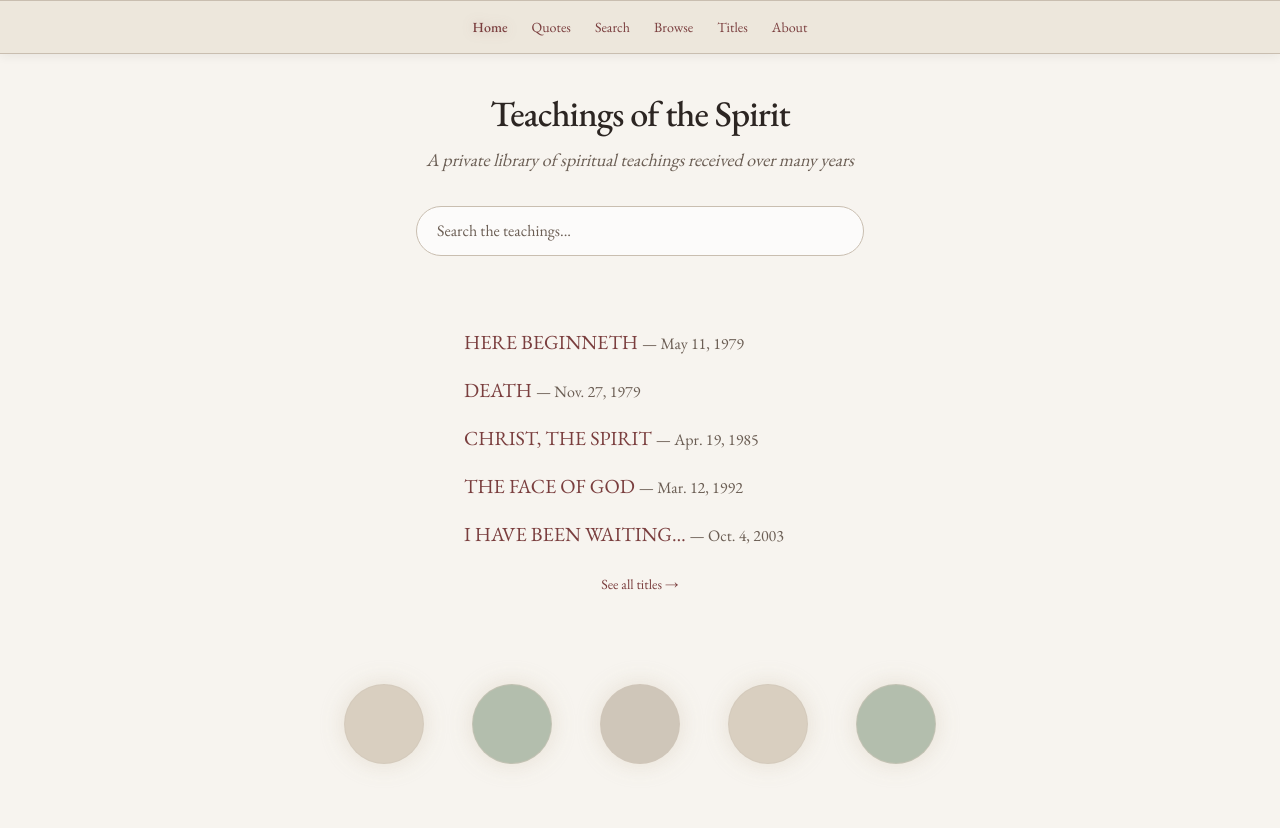
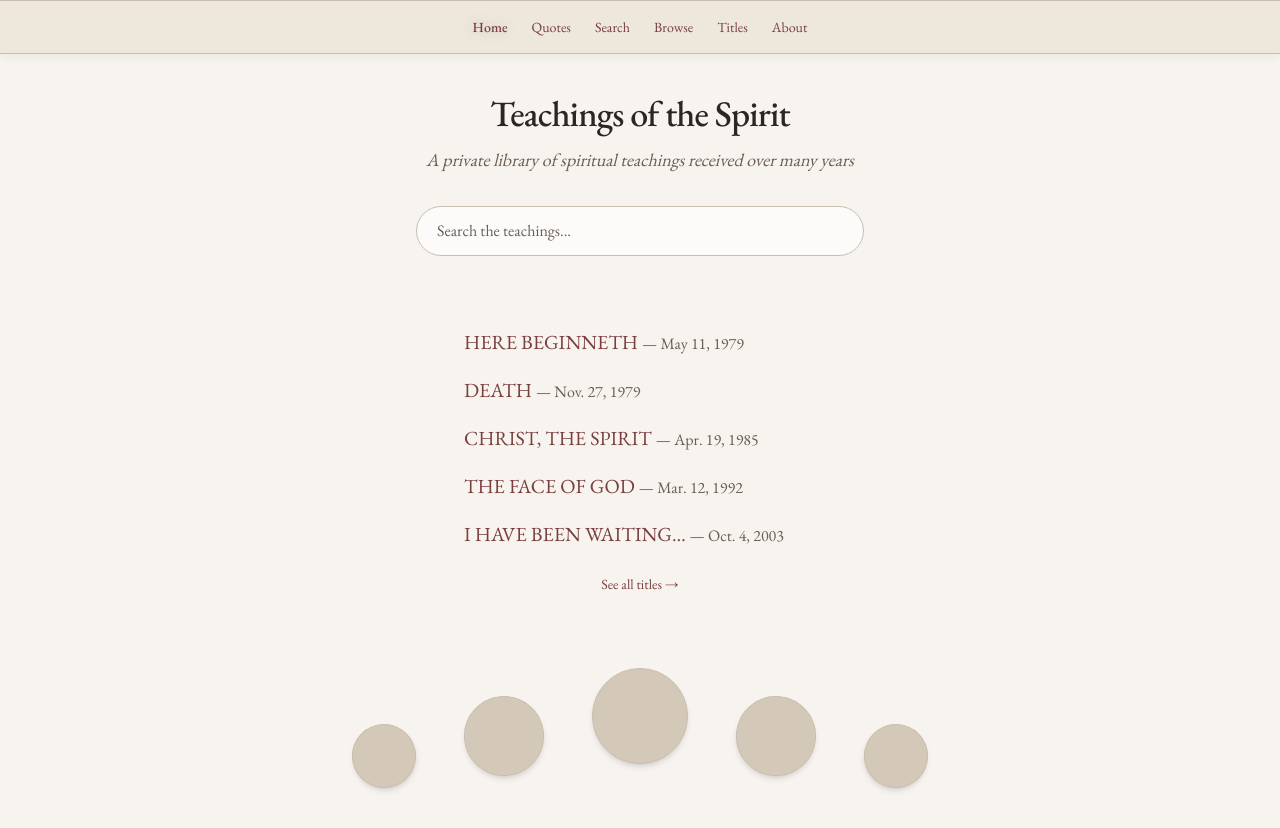
Before and after one commit to TeachingsoftheSpirit/teachings-of-the-spirit, a Next.js app: page / in a window 1280 px wide. Built offline with nearby package versions, Linux system fonts and the light colour scheme.

Commit message:
home page circles smile shape

```diff
--- a/app/page.tsx
+++ b/app/page.tsx
@@ -8,14 +8,6 @@ export default function Home() {
     { number: 796, title: "CHRIST, THE SPIRIT", date: "Apr. 19, 1985" },
     { number: 1247, title: "THE FACE OF GOD", date: "Mar. 12, 1992" },
     { number: 2873, title: "I HAVE BEEN WAITING…", date: "Oct. 4, 2003" },
-  ]
-
-  const mysticalCircles = [
-    { theme: "Balance", color: "#D4C9B8", link: "/titles?theme=balance" },
-    { theme: "Death", color: "#A8B5A2", link: "/titles?theme=death" },
-    { theme: "Grace", color: "#C9BEB0", link: "/titles?theme=grace" },
-    { theme: "Rhythm", color: "#D4C9B8", link: "/titles?theme=rhythm" },
-    { theme: "Awareness", color: "#A8B5A2", link: "/titles?theme=awareness" },
   ]
 
   return (
@@ -61,21 +53,14 @@ export default function Home() {
         </div>
       </div>
 
-      {/* 5 Mystical Circles - Ethereal Narnia-like pools */}
+      {/* 5 Circles on smile-shaped cylindrical path */}
       <div className="max-w-4xl mx-auto px-6 pb-16">
         <div className="flex justify-center items-end gap-12 relative h-32">
-          {mysticalCircles.map((circle, index) => (
-            <Link
-              key={index}
-              href={circle.link}
-              className="group"
-            >
-              <div
-                className="w-20 h-20 rounded-full border border-[#C9BEB0]/50 shadow-[0_0_25px_rgba(212,201,184,0.6)] transition-all duration-300 group-hover:scale-110 group-hover:shadow-[0_0_35px_rgba(212,201,184,0.8)]"
-                style={{ backgroundColor: circle.color, opacity: 0.85 }}
-              ></div>
-            </Link>
-          ))}
+          <div className="w-16 h-16 rounded-full bg-[#D4C9B8] border border-[#C9BEB0] shadow-md translate-y-6 -rotate-12"></div>
+          <div className="w-20 h-20 rounded-full bg-[#D4C9B8] border border-[#C9BEB0] shadow-md translate-y-3 -rotate-6"></div>
+          <div className="w-24 h-24 rounded-full bg-[#D4C9B8] border border-[#C9BEB0] shadow-md"></div>
+          <div className="w-20 h-20 rounded-full bg-[#D4C9B8] border border-[#C9BEB0] shadow-md translate-y-3 rotate-6"></div>
+          <div className="w-16 h-16 rounded-full bg-[#D4C9B8] border border-[#C9BEB0] shadow-md translate-y-6 rotate-12"></div>
         </div>
       </div>
     </main>
```
